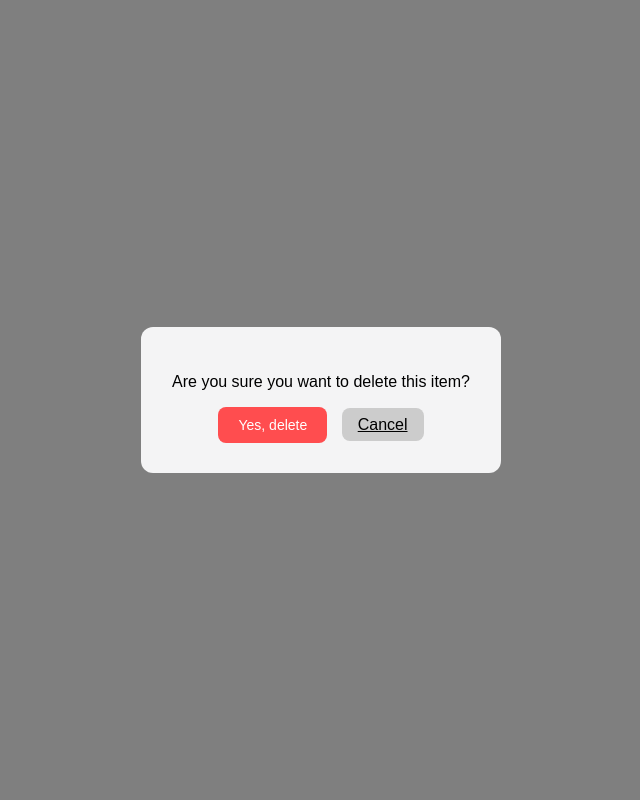
After one commit to remonejacobs/Expense-Tracker, a Django app: template templates/expense-delete.html in a window 1280 px wide. The commit adds this page. Shown: the whole page, without its empty margins (319-959 px from the left). Run offline with Django 5.2, Linux system fonts and the light colour scheme; the template is opened without the code that fills it, so the values that code supplies are empty.

Commit message:
remone - delete functionality

```diff
--- a/expense_tracker/urls.py
+++ b/expense_tracker/urls.py
@@ -1,7 +1,8 @@
 from django.urls                                import path
-from .views                                     import ExpenseTrackerView, ExpenseListView
+from .views                                     import ExpenseTrackerView, ExpenseListView, ExpenseDelete
 
 urlpatterns = [
     path('', ExpenseTrackerView.as_view(), name='expense-tracker'),
     path('expenses/', ExpenseListView.as_view(), name='expense_list'),
+    path('expense/<int:pk>/delete', ExpenseDelete.as_view(), name='expense_delete'),
 ]
--- /dev/null
+++ b/templates/expense-delete.html
@@ -0,0 +1,75 @@
+<!DOCTYPE html>
+<html lang="en">
+<head>
+    <meta charset="UTF-8">
+    <title>Delete Item</title>
+
+    <!-- Inline CSS styling -->
+    <style>
+        /* Center the modal on the page */
+        body, html {
+            height: 100%;
+            margin: 0;
+            font-family: Arial, sans-serif;
+        }
+
+        .modal {
+            display: flex;
+            justify-content: center;
+            align-items: center;
+            position: fixed;
+            top: 0; left: 0;
+            width: 100vw;
+            height: 100vh;
+            background: rgba(0,0,0,0.5);
+        }
+
+        .modal-content {
+            background: #f4f4f5;
+            padding: 30px;
+            border-radius: 12px;
+            text-align: center;
+            width: 300px;
+        }
+
+        .delete-btn {
+            background-color: #ff4d4f;
+            color: white;
+            padding: 10px 20px;
+            border: none;
+            border-radius: 8px;
+            cursor: pointer;
+            font-size: 14px;
+            transition: background-color 0.3s;
+        }
+
+        .delete-btn:hover {
+            background-color: #ff7875;
+        }
+
+        .cancel-btn {
+            background: #ccc;
+            color: black;
+            border: none;
+            padding: 8px 16px;
+            border-radius: 8px;
+            margin-left: 10px;
+            cursor: pointer;
+        }
+    </style>
+</head>
+<body>
+
+<div class="modal">
+    <div class="modal-content">
+        <p>Are you sure you want to delete this item?</p>
+        <form method="POST">
+            {% csrf_token %}
+            <button type="submit" class="delete-btn">Yes, delete</button>
+            <a href="{% url 'expense_list' %}" class="cancel-btn">Cancel</a>
+        </form>
+    </div>
+</div>
+
+</body>
+</html>
--- a/templates/expense_list.html
+++ b/templates/expense_list.html
@@ -24,6 +24,7 @@
                     </div>
                     <div class="expense-amount">
                         <h4 class="expense-amount">ZAR {{ expense.amount }}</h4>
+                        <a href="{% url 'expense_delete' expense.id %}" class="delete-btn">🗑</a>
                     </div>
                 </div>
             {% endfor %}
```
Also changed, not shown: expense_tracker/views.py (+25 -0 lines), static/css/styles.css (+20 -0 lines).
